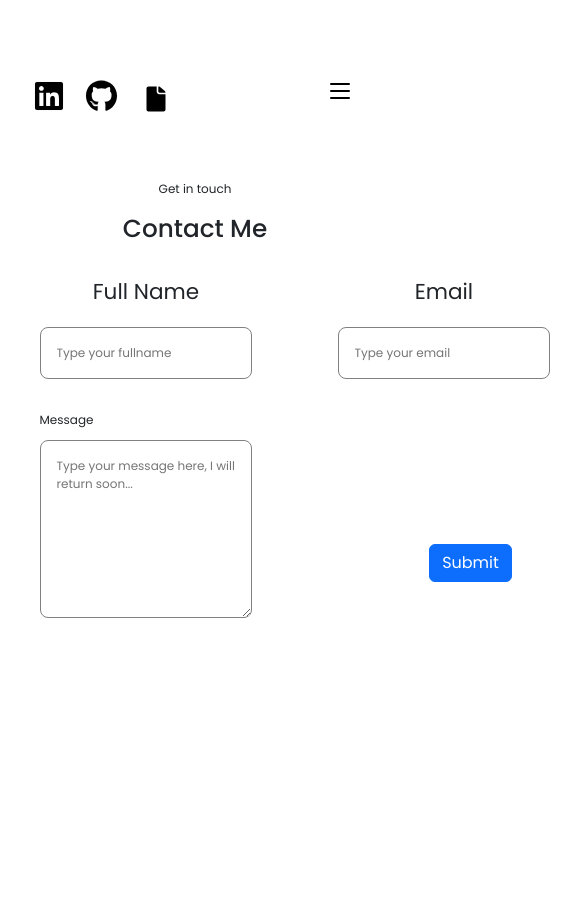
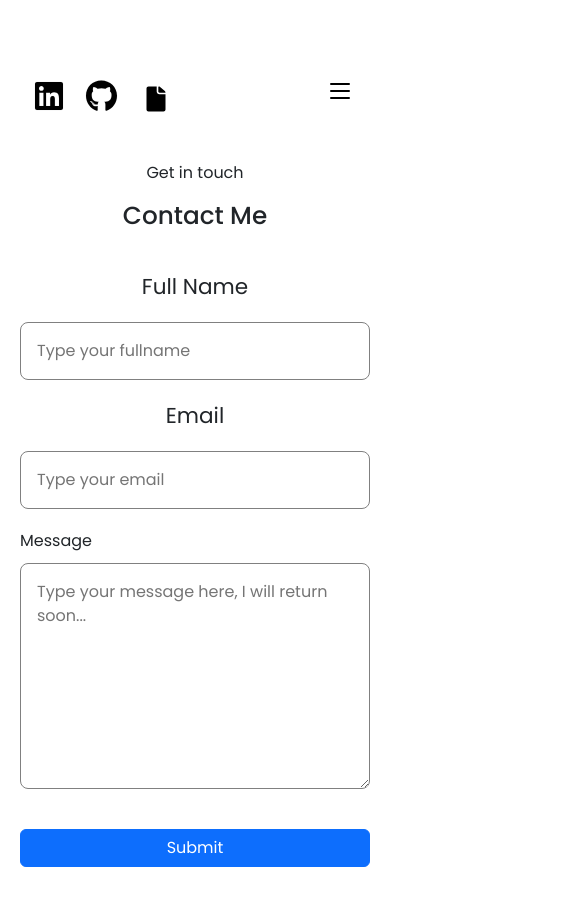
Before and after one commit to ThayRibeiro0/thaysmr1, a React (Vite) app: page /contact in a window 390 px wide. Shown: the top 906 px of the page, 585 px wide, since content can reach past the window. Before the commit the page ends 844 px from the top, so only its background shows below. Built offline with nearby package versions, Linux system fonts and the light colour scheme; the HTML template or start-up script is replaced by a standard one; a web font is replaced by a local one.

Commit message:
contact responsive

```diff
--- a/src/pages/contact/contact.css
+++ b/src/pages/contact/contact.css
@@ -58,7 +58,7 @@
 }
 
 @media screen and (max-width: 768px) {
-  .contact-form-container{
+  /* .contact-form-container{
       margin-left: 0;
       margin-right: 155px;
       font-size: 12px;
@@ -80,5 +80,39 @@
   }
   .container-c{
       width: 100%;
+  } */
+
+  .section-contact {
+    display: flex;
+    flex-direction: column;
+    justify-content: center;
+    align-items: center;
+    text-align: center;
+    gap: 32px;
+    padding: 40px 20px;
   }
+
+  .contact-form-container {
+    width: 100%;
+  }
+
+  .container-c {
+    display: grid;
+    grid-template-columns: auto;
+    row-gap: 20px;
+  }
+
+  .contact-label {
+    width: 100%;
+  }
+
+  .contact-input {
+    width: 100%;
+  }
+
+  .btn {
+    width: 100%;
+    margin-top: 20px;
+  }
+
 }
```
